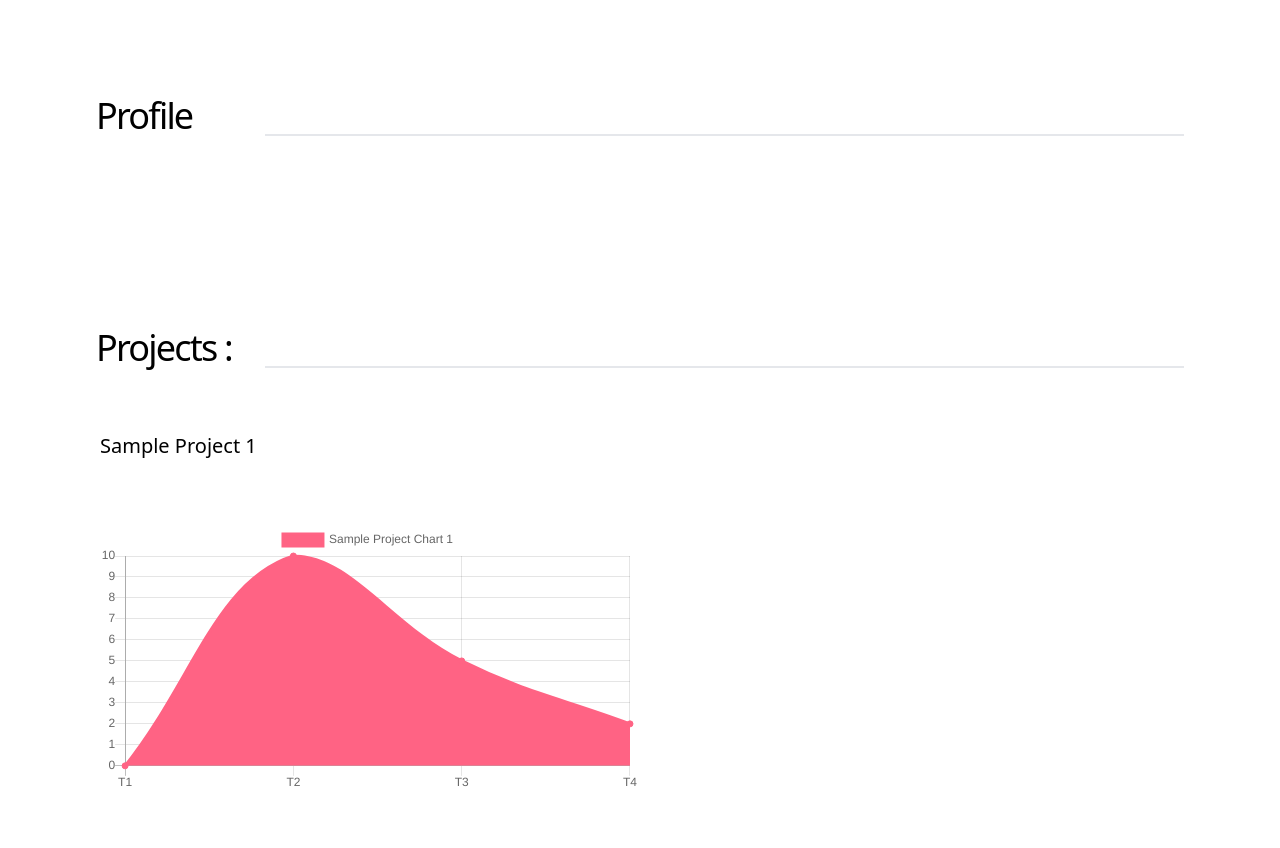
After one commit to Frozox/HackathonESGI, a Symfony app: template templates/front/profile.html.twig in a window 1280 px wide. The commit adds this page. Run offline with Twig, Linux system fonts and the light colour scheme; the template is opened without the code that fills it, so the values that code supplies are empty; some libraries are stand-ins or nearby versions.

Commit message:
Profile page & chartJS

```diff
--- a/templates/front/index.html.twig
+++ b/templates/front/index.html.twig
@@ -56,7 +56,7 @@
                 +33 6 71 66 24 25
             </p>
             <p class="mt-8 text-2xl tracking-tighter leading-tight">
-                Want to try ours products and services ?
+                Want to try our products and services ?
             </p>
             <div>
                 <div class="inline-flex rounded-md shadow my-8">
--- /dev/null
+++ b/templates/front/profile.html.twig
@@ -0,0 +1,72 @@
+{% extends 'base.html.twig' %}
+
+{% block content %}
+    <div class="px-24 py-8 max-w-screen-xl mx-auto mt-12">
+        <div class="flex">
+            <h2 class="pt-4 text-4xl sm:text-3xl lg:text-4xl tracking-tighter leading-tight w-[200px]">
+                Profile
+            </h2>
+            <div class="border-solid border-b-2 w-full"></div>
+        </div>
+    </div>
+    <div class="px-24 py-8 max-w-screen-xl mx-auto">
+        <div class="container flex">
+            <div class="basis-1/2">
+                <span class="flex items-center px-1 text-xl text-green">
+                    <span class="font-medium">
+                        {{user.email}}
+                    </span>
+                </span>
+            </div>
+        </div>
+    </div>
+    <div class="px-24 py-8 max-w-screen-xl mx-auto mt-12">
+        <div class="flex">
+            <h2 class="pt-4 text-4xl sm:text-3xl lg:text-4xl tracking-tighter leading-tight w-[200px]">
+                Projects :
+            </h2>
+            <div class="border-solid border-b-2 w-full"></div>
+        </div>
+    </div>
+    <div class="px-24 py-8 max-w-screen-xl mx-auto">
+        <div class="container flex">
+            <div class="basis-1/2">
+                <span class="flex items-center px-1 text-xl text-green">
+                    <span class="font-medium">
+                        Sample Project 1
+                    </span>
+                </span>
+            </div>
+        </div>
+    </div>
+    <div class="px-24 py-8 max-w-screen-xl mx-auto">
+        <div class="container flex">
+            <div class="basis-1/2">
+                <canvas id="myChart1"></canvas>
+            </div>
+        </div>
+    </div>
+
+    <script src="https://cdn.jsdelivr.net/npm/chart.js@2.8.0"></script>
+    <script>
+        var ctx = document.getElementById('myChart1').getContext('2d');
+        var chart = new Chart(ctx, {
+            // The type of chart we want to create
+            type: 'line',
+
+            // The data for our dataset
+            data: {
+                labels: ['T1', 'T2', 'T3', 'T4'],
+                datasets: [{
+                    label: 'Sample Project Chart 1',
+                    backgroundColor: 'rgb(255, 99, 132)',
+                    borderColor: 'rgb(255, 99, 132)',
+                    data: [0, 10, 5, 2]
+                }]
+            },
+
+            // Configuration options go here
+            options: {}
+        });
+    </script>
+	{% endblock %}
```
Also changed, not shown: src/Controller/FrontController.php (+17 -0 lines).
